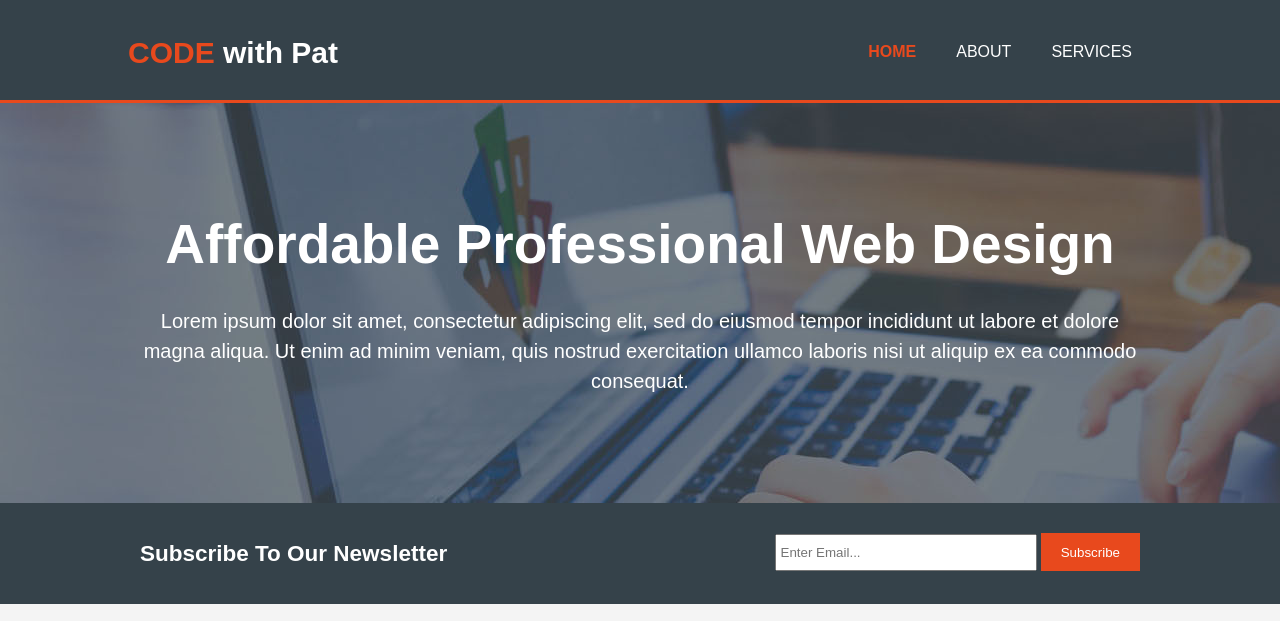
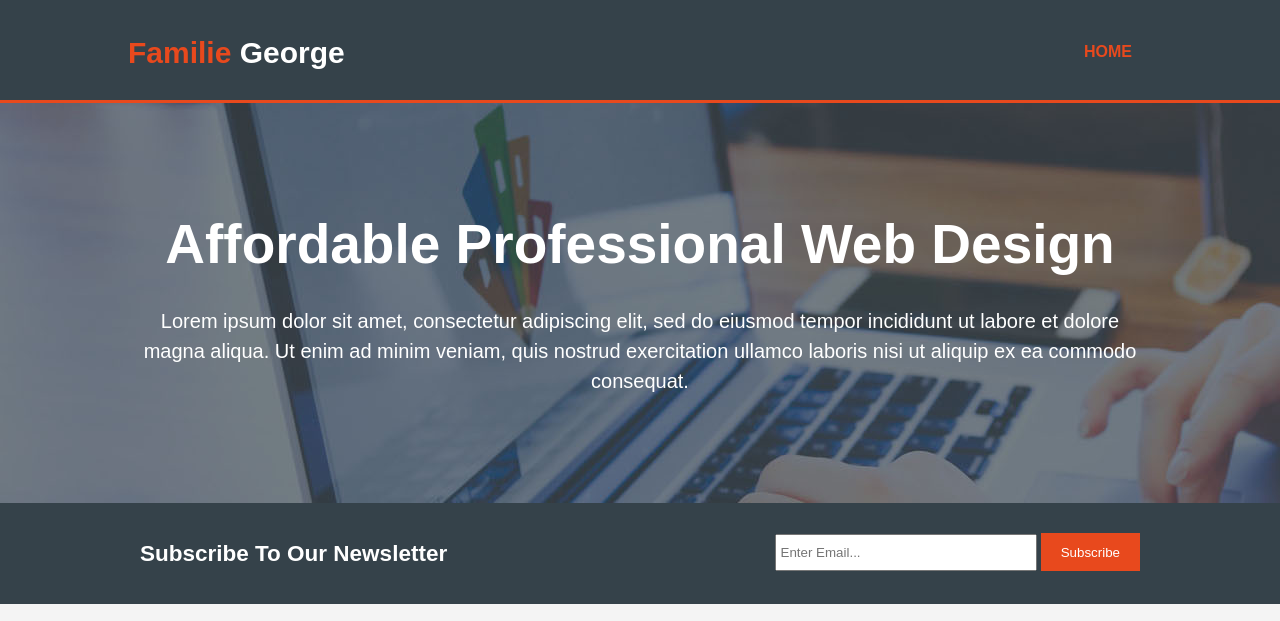
Before and after one commit to familie-george-de/familie-george.github.io, a plain HTML site: page index.html in a window 1280 px wide. Shown: the top 621 px of the page. Drawn offline with Linux system fonts and the light colour scheme.

Commit message:
Update index.html

```diff
--- a/index.html
+++ b/index.html
@@ -5,11 +5,11 @@
   <head>
     <meta charset="utf-8">
     <meta name="viewport" content="width=device-width">
-    <meta name="description" content="Affordable and professional web design">
-    <meta name="keywords" content="web design, affordable web design, professional web design, software developer, programmer">
-    <meta name="author" content="Patrick Hickey">
+    <meta name="description" content="Familie George">
+    <meta name="keywords" content="Familie George, George">
+    <meta name="author" content="Sam George">
 
-    <title>CODE with Pat | Welcome</title>
+    <title>Familie George</title>
     <link rel="stylesheet" href="./css/style.css">
   </head>
 
@@ -18,14 +18,12 @@
     <header>
       <div class="container">
         <div id="branding">
-          <h1><span class="highlight">CODE</span> with Pat</h1>
+          <h1><span class="highlight">Familie</span> George</h1>
         </div>
 
         <nav>
           <ul>
             <li class="current"><a href="index.html">Home</a></li>
-            <li><a href="about.html">About</a></li>
-            <li><a href="services.html">Services</a></li>
           </ul>
         </nav>
       </div>
```
